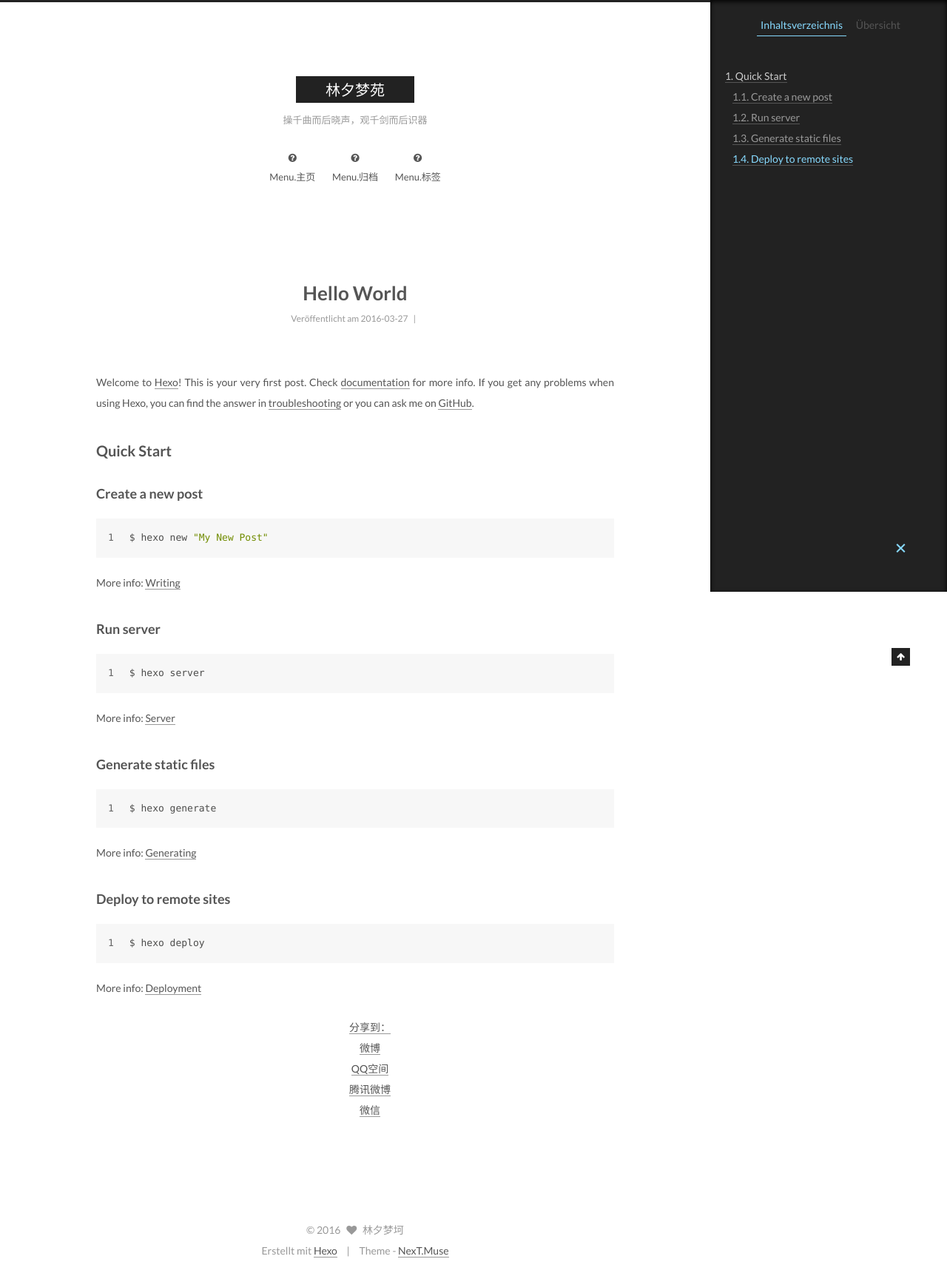
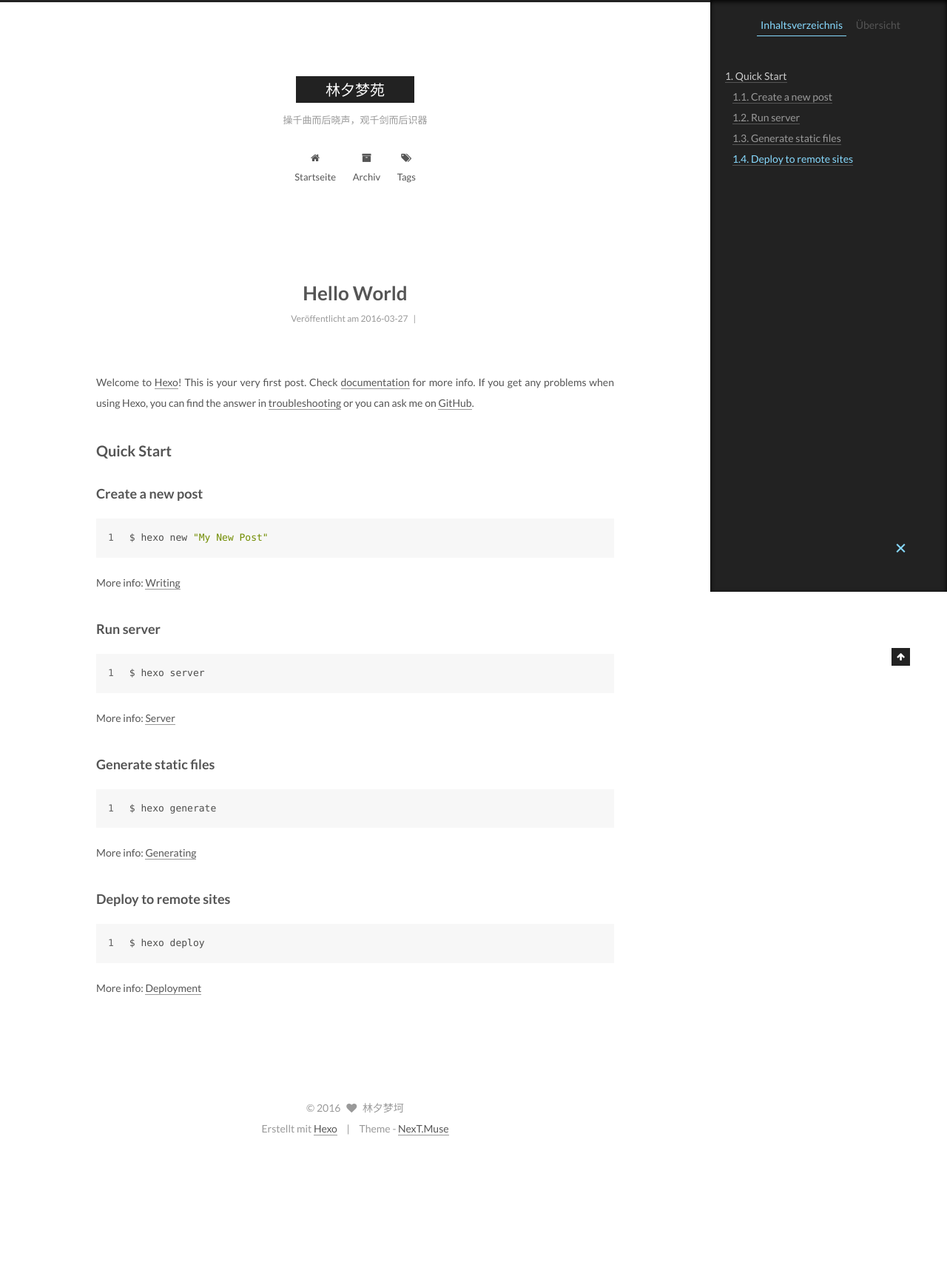
Before and after one commit to gemwulee/gemwulee.github.io, a plain HTML site: page 2016/03/27/hello-world/index.html in a window 1280 px wide. Shown: the whole page at 74% size. After the commit the page ends 1560 px from the top, so only its background shows below. Drawn offline with Linux system fonts and the light colour scheme; a script that the page names is missing.

Commit message:
Site updated: 2016-03-27 18:45:28

```diff
--- a/2016/03/27/hello-world/index.html
+++ b/2016/03/27/hello-world/index.html
@@ -140,32 +140,32 @@ Quick">
     <ul id="menu" class="menu">
 
 
-        <li class="menu-item menu-item-主页">
+        <li class="menu-item menu-item-home">
           <a href="/" rel="section">
 
-              <i class="menu-item-icon fa fa-question-circle fa-fw"></i> <br />
+              <i class="menu-item-icon fa fa-home fa-fw"></i> <br />
 
-            menu.主页
+            Startseite
           </a>
         </li>
 
 
-        <li class="menu-item menu-item-归档">
+        <li class="menu-item menu-item-archives">
           <a href="/archives" rel="section">
 
-              <i class="menu-item-icon fa fa-question-circle fa-fw"></i> <br />
+              <i class="menu-item-icon fa fa-archive fa-fw"></i> <br />
 
-            menu.归档
+            Archiv
           </a>
         </li>
 
 
-        <li class="menu-item menu-item-标签">
+        <li class="menu-item menu-item-tags">
           <a href="/tags" rel="section">
 
-              <i class="menu-item-icon fa fa-question-circle fa-fw"></i> <br />
+              <i class="menu-item-icon fa fa-tags fa-fw"></i> <br />
 
-            menu.标签
+            Tags
           </a>
         </li>
 
@@ -286,25 +286,6 @@ Quick">
 
     <div class="post-spread">
 
-        <div class="ds-share flat" data-thread-key="2016/03/27/hello-world/"
-     data-title="Hello World"
-     data-content=""
-     data-url="http://yoursite.com/2016/03/27/hello-world/">
-  <div class="ds-share-inline">
-    <ul  class="ds-share-icons-16">
-
-      <li data-toggle="ds-share-icons-more"><a class="ds-more" href="javascript:void(0);">分享到：</a></li>
-      <li><a class="ds-weibo" href="javascript:void(0);" data-service="weibo">微博</a></li>
-      <li><a class="ds-qzone" href="javascript:void(0);" data-service="qzone">QQ空间</a></li>
-      <li><a class="ds-qqt" href="javascript:void(0);" data-service="qqt">腾讯微博</a></li>
-      <li><a class="ds-wechat" href="javascript:void(0);" data-service="wechat">微信</a></li>
-
-    </ul>
-    <div class="ds-share-icons-more">
-    </div>
-  </div>
-</div>
-
     </div>
   </div>
 
@@ -364,7 +345,7 @@ Quick">
         </div>
         <nav class="site-state motion-element">
           <div class="site-state-item site-state-posts">
-            <a href="/">
+            <a href="/archives">
               <span class="site-state-item-count">1</span>
               <span class="site-state-item-name">Artikel</span>
             </a>
--- a/css/main.css
+++ b/css/main.css
@@ -1512,7 +1512,7 @@ pre .javascript .function {
   width: 4px;
   height: 4px;
   border-radius: 50%;
-  background: #e5ffd6;
+  background: #fe54da;
 }
 .links-of-blogroll {
   font-size: 13px;
```
Also changed, not shown: archives/2016/03/index.html (+10 -10 lines), archives/2016/index.html (+10 -10 lines), archives/index.html (+10 -10 lines), index.html (+10 -10 lines).
